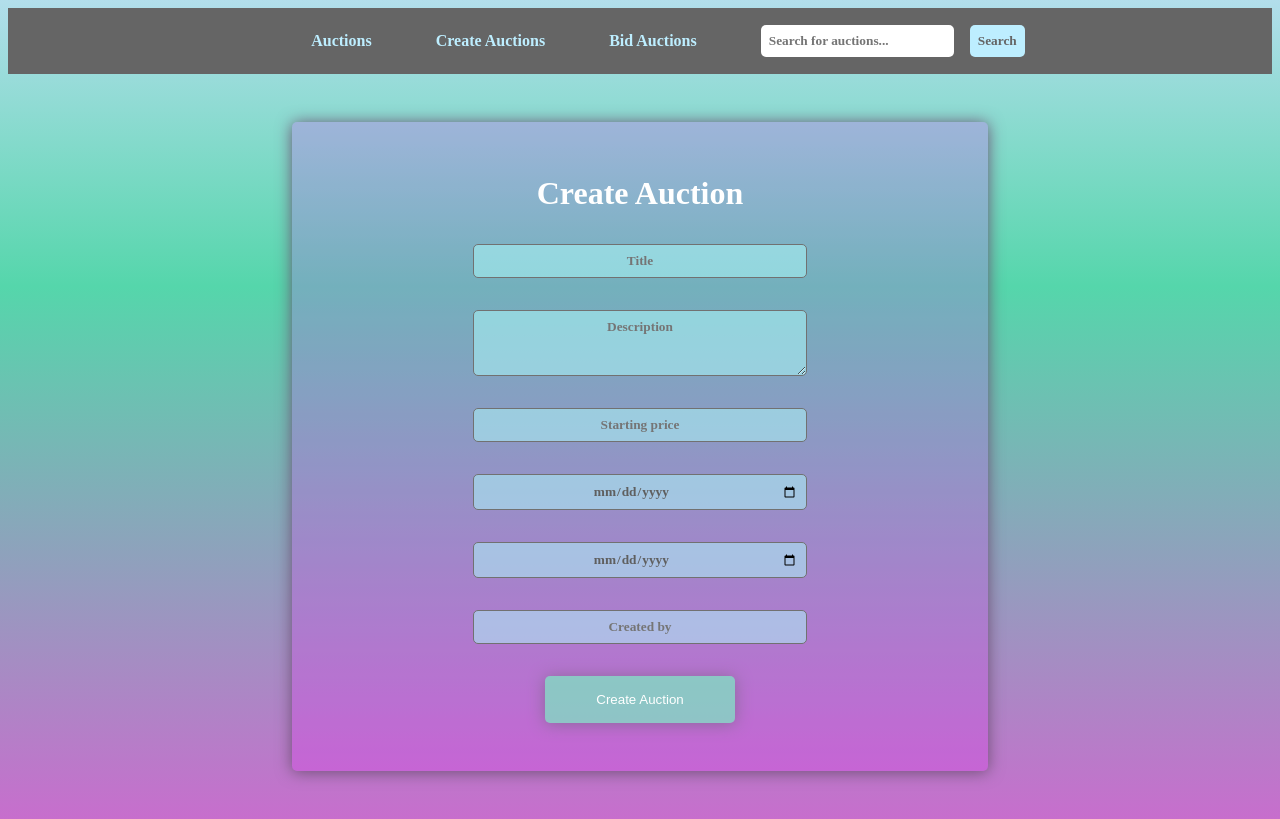
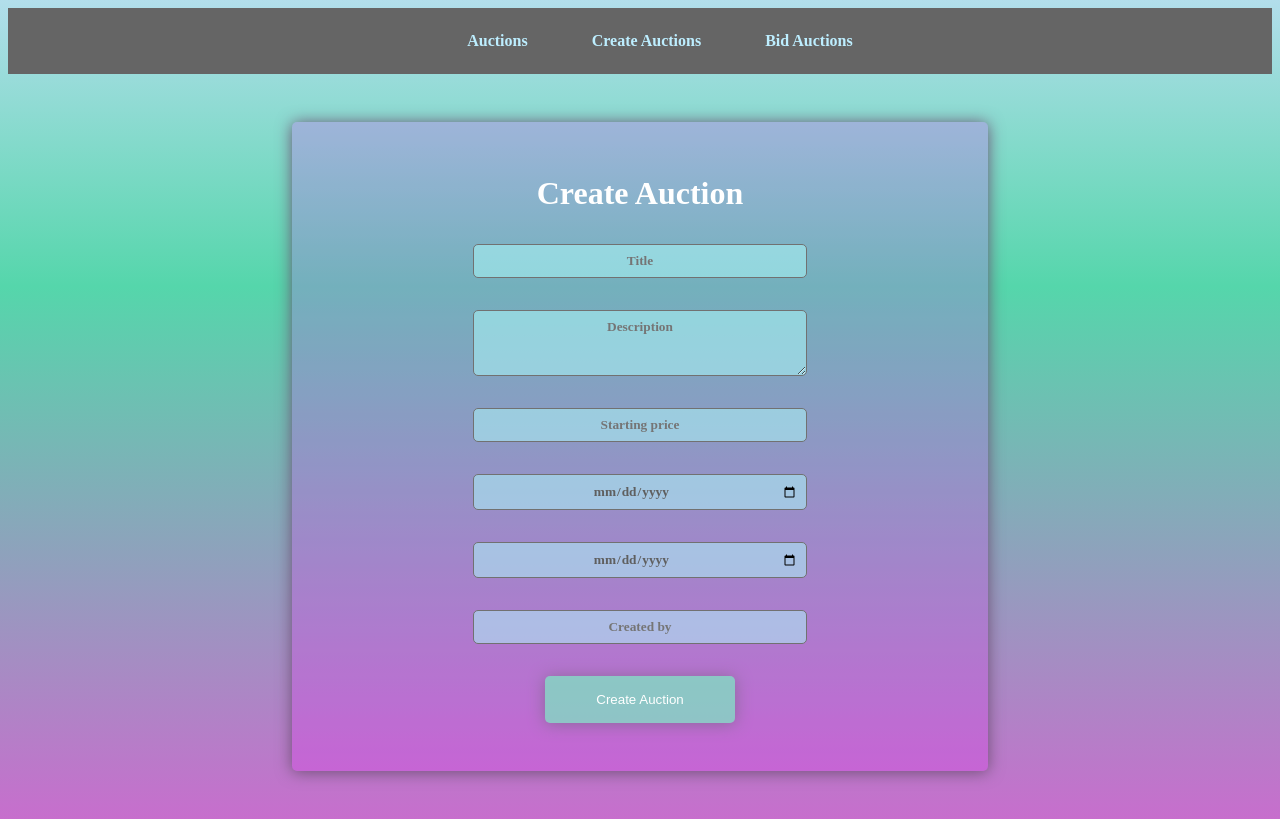
Before and after one commit to ellinorjanssonl/Auktion-app, a React (Vite) app: page /CreateAuction in a window 1280 px wide. Built offline with nearby package versions, Linux system fonts and the light colour scheme.

Commit message:
searchbar inside auctionlist

```diff
--- a/src/components/AuctionList.css
+++ b/src/components/AuctionList.css
@@ -50,3 +50,16 @@
     background-color: #b3f0ff; /* Ändrar bakgrundsfärgen när muspekaren är över ett auktionsobjekt */
     cursor: pointer; /* Visar en pekarikonen när muspekaren är över ett auktionsobjekt */
   }
+
+  .searchInput {
+    font-family: 'poppins';
+    width: 15%;
+    font-weight: bold;
+    padding: 0.5rem;
+    margin: 0 1rem;
+    border-radius: 5px;
+    border: none;
+    display: flex;
+    justify-content: center;
+    margin: 0 auto;
+  }
--- a/src/components/AuctionList.jsx
+++ b/src/components/AuctionList.jsx
@@ -1,11 +1,10 @@
-import React, { useEffect, useState } from 'react'; // Importera useState
+import React, { useEffect, useState } from 'react';
 import './AuctionList.css';
-import { Link } from 'react-router-dom'; // Importera Link
+import { Link } from 'react-router-dom';
 
 const AuctionList = () => {
   const [data, setData] = useState([]);
-
-    const guid = () => 'xxxxxxxx-xxxx-4xxx-yxxx-xxxxxxxxxxxx'.replace(/[xy]/g, c => (c === 'x' ? Math.random() * 16 | 0 : (Math.random() * 16 | 0) & 0x3 | 0x8).toString(16));
+  const [searchTerm, setSearchTerm] = useState('');
 
   useEffect(() => {
     const fetchData = async () => {
@@ -15,17 +14,32 @@ const AuctionList = () => {
     };
 
     fetchData();
-    }, []); // Dependency-arrayen är tom för att undvika oändliga loopar
+  }, []);
+
+  const handleSearchChange = (e) => {
+    setSearchTerm(e.target.value.toLowerCase());
+  };
+
+  // Filtrera auktionerna baserat på söktermen
+  const filteredData = data.filter(auction =>
+    auction.Title.toLowerCase().includes(searchTerm) ||
+    auction.Description.toLowerCase().includes(searchTerm)
+  );
 
   return (
     <div>
       <h1 className='header'>Auctions</h1>
+      <input className='searchInput'
+        type="text"
+        placeholder="Search auctions..."
+        value={searchTerm}
+        onChange={handleSearchChange}
+      />
       <ul className='ul'>
-            {data.map((auction) => (
-           <li className='listobjects' key={guid()}>
-           <Link className='oncklicklink'to={`/Bid/${auction.Id}`}>
-            <h2>{auction.Title}</h2> {/* Gör denna titel klickbar */}
-
+        {filteredData.map((auction) => (
+          <li className='listobjects' key={auction.Id}>
+            <Link to={`/Bid/${auction.Id}`}>
+              <h2>{auction.Title}</h2>
               <h4>Description:</h4>
               <p>{auction.Description}</p>
               <h4>Starting price:</h4>
--- a/src/components/Navbar.css
+++ b/src/components/Navbar.css
@@ -9,10 +9,10 @@
 }
 
 .ul-list {
-    list-style-type: none; /* Tar bort listmarkörer */
-    display: flex; /* Gör så att listelementen läggs ut på samma rad */
-    align-items: center; /* Centrerar listelementen vertikalt */
-    justify-content: center; /* Centrerar listelementen horisontellt */
+    list-style-type: none;
+    display: flex;
+    align-items: center;
+    justify-content: center;
   }
 
 .navbar a {
@@ -38,29 +38,3 @@
 .links a:hover {
     transform: matrix(1.1, 0, 0, 1.1, 0, 0);
 }
-
-.searchform {
-    display: flex;
-    justify-content: center;
-    align-items: center;
-    margin: 0 1rem;
-}
-
-.searchform input {
-    font-family: 'poppins';
-    font-weight: bold;
-    padding: 0.5rem;
-    margin: 0 1rem;
-    border-radius: 5px;
-    border: none;
-}
-
-.searchform button {
-    font-family: 'poppins';
-    padding: 0.5rem;
-    border-radius: 5px;
-    border: none;
-    background-color: #bdeeff;
-    color: #656565;
-    font-weight: bold;
-}
--- a/src/components/Navbar.jsx
+++ b/src/components/Navbar.jsx
@@ -1,15 +1,8 @@
-import React, { useState } from 'react';
-import { Link, useNavigate } from 'react-router-dom'; // Ändra från useHistory till useNavigate
+
+import { Link} from 'react-router-dom'; // Ändra från useHistory till useNavigate
 import './Navbar.css';
 
 const Navbar = () => {
-  const [searchTerm, setSearchTerm] = useState('');
-  const navigate = useNavigate(); // Använd useNavigate istället för useHistory
-
-  const handleSearch = (e) => {
-    e.preventDefault();
-    navigate(`/search?query=${encodeURIComponent(searchTerm)}`); // Använd navigate istället för history.push
-  };
 
   return (
     <nav className='navbar'>
@@ -24,15 +17,6 @@ const Navbar = () => {
          <Link to="/Bid">Bid Auctions</Link>
        </li>
       </ul>
-      <form className='searchform' onSubmit={handleSearch}>
-        <input
-          type="text"
-          placeholder="Search for auctions..."
-          value={searchTerm}
-          onChange={(e) => setSearchTerm(e.target.value)}
-        />
-        <button type="submit">Search</button>
-      </form>
     </nav>
   );
 };
```
Lines whose indentation alone changed are shown as unchanged.
